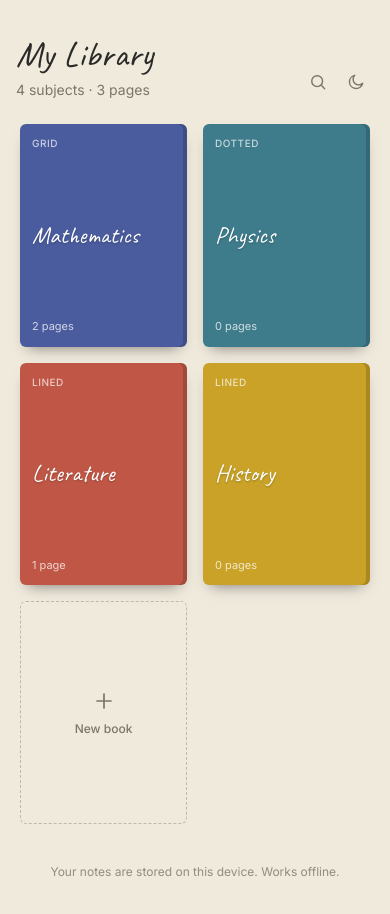
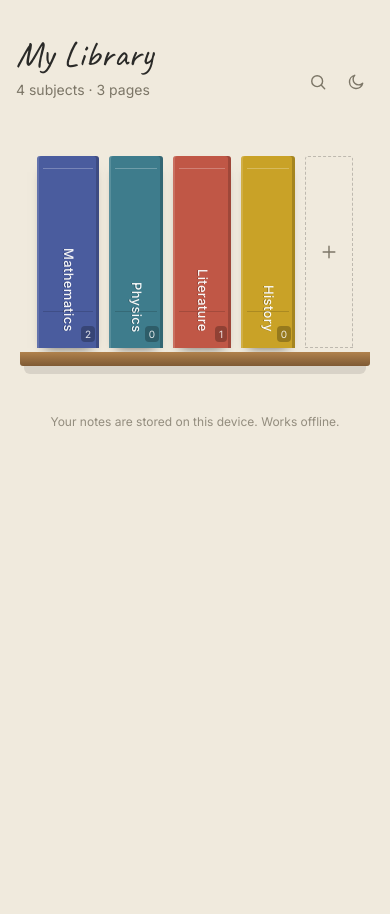
Before and after one commit to olcanaskar/my-library, a Next.js app: page / in a window 390 px wide. Shown: the top 914 px of the page. After the commit the page ends 844 px from the top, so only its background shows below. Built offline with nearby package versions, Linux system fonts and the light colour scheme.

Commit message:
feat: show the shelf on mobile instead of a cover grid

```diff
--- a/components/library/BookSpine.tsx
+++ b/components/library/BookSpine.tsx
@@ -18,7 +18,7 @@ export function BookSpine({ subject, noteCount, onOpen }: BookSpineProps) {
       type="button"
       onClick={onOpen}
       aria-label={`${subject.name} notebook, ${pagesLabel(noteCount)}`}
-      className="group relative flex h-56 shrink-0 items-end justify-center rounded-t-[3px] pb-4 shadow-[inset_-3px_0_0_rgba(0,0,0,0.18),inset_2px_0_0_rgba(255,255,255,0.14),0_8px_12px_-8px_rgba(0,0,0,0.55)] transition-all duration-200 ease-out hover:-translate-y-2 hover:shadow-[inset_-3px_0_0_rgba(0,0,0,0.18),inset_2px_0_0_rgba(255,255,255,0.14),0_18px_22px_-12px_rgba(0,0,0,0.55)] focus-visible:-translate-y-2 focus-visible:outline-2 focus-visible:outline-offset-2 focus-visible:outline-ink"
+      className="group relative flex h-48 shrink-0 items-end justify-center rounded-t-[3px] pb-4 shadow-[inset_-3px_0_0_rgba(0,0,0,0.18),inset_2px_0_0_rgba(255,255,255,0.14),0_8px_12px_-8px_rgba(0,0,0,0.55)] transition-all duration-200 ease-out hover:-translate-y-2 active:-translate-y-1 hover:shadow-[inset_-3px_0_0_rgba(0,0,0,0.18),inset_2px_0_0_rgba(255,255,255,0.14),0_18px_22px_-12px_rgba(0,0,0,0.55)] focus-visible:-translate-y-2 focus-visible:outline-2 focus-visible:outline-offset-2 focus-visible:outline-ink sm:h-56"
       style={{ width, backgroundColor: subject.color }}
     >
       <span
--- a/components/library/LibraryView.tsx
+++ b/components/library/LibraryView.tsx
@@ -1,7 +1,6 @@
 "use client";
 
 import type { Note, Subject } from "@/lib/types";
-import { paperLabel } from "@/lib/types";
 import { pagesLabel, subjectsLabel } from "@/lib/format";
 import {
   BookIcon,
@@ -93,48 +92,9 @@ export function LibraryView({
             </button>
           </div>
         ) : (
-          <>
-            {/* Mobile: cover grid */}
-            <div className="grid grid-cols-2 gap-4 sm:hidden">
-              {subjects.map((subject) => {
-                const count = countBySubject.get(subject.id) ?? 0;
-                return (
-                  <button
-                    key={subject.id}
-                    type="button"
-                    onClick={() => onOpenBook(subject.id)}
-                    className="group relative flex aspect-3/4 flex-col justify-between overflow-hidden rounded-md p-3 text-left shadow-[inset_-4px_0_0_rgba(0,0,0,0.16),0_8px_14px_-8px_rgba(0,0,0,0.5)] transition active:scale-[0.98]"
-                    style={{ backgroundColor: subject.color }}
-                  >
-                    <span className="text-[10px] font-medium tracking-wider text-white/70 uppercase">
-                      {paperLabel(subject.paper)}
-                    </span>
-                    <span className="font-hand text-2xl leading-tight text-white [text-shadow:0_1px_2px_rgba(0,0,0,0.25)]">
-                      {subject.name}
-                    </span>
-                    <span className="text-[11px] text-white/75">
-                      {pagesLabel(count)}
-                    </span>
-                  </button>
-                );
-              })}
-
-              {/* Mobile needs its own add entry: the shelf is hidden here. */}
-              <button
-                type="button"
-                onClick={onNewBook}
-                aria-label="Add a new book"
-                className="flex aspect-3/4 flex-col items-center justify-center gap-2 rounded-md border border-dashed border-ink/25 text-ink-soft transition hover:border-ink/50 hover:bg-card/50 hover:text-ink active:scale-[0.98]"
-              >
-                <PlusIcon className="h-6 w-6" />
-                <span className="text-xs font-medium">New book</span>
-              </button>
-            </div>
-
-            {/* Desktop: shelf */}
-            <div className="hidden sm:block">
+          <div>
             <div className="shelf-scroll overflow-x-auto pb-1">
-                <div className="flex min-w-max items-end justify-center gap-2.5 px-6 pt-8">
+              <div className="flex min-w-max items-end justify-center gap-2.5 px-4 pt-8 sm:px-6">
                 {subjects.map((subject) => (
                   <BookSpine
                     key={subject.id}
@@ -148,7 +108,7 @@ export function LibraryView({
                   type="button"
                   onClick={onNewBook}
                   aria-label="Add a new subject"
-                    className="flex h-56 w-14 shrink-0 items-center justify-center rounded-t-[3px] border border-dashed border-ink/25 text-ink-soft transition hover:border-ink/50 hover:bg-card/50 hover:text-ink"
+                  className="flex h-48 w-12 shrink-0 items-center justify-center rounded-t-[3px] border border-dashed border-ink/25 text-ink-soft transition hover:border-ink/50 hover:bg-card/50 hover:text-ink sm:h-56 sm:w-14"
                 >
                   <PlusIcon className="h-5 w-5" />
                 </button>
@@ -158,7 +118,6 @@ export function LibraryView({
             <div className="h-3.5 rounded-b-[3px] bg-gradient-to-b from-shelf to-shelf-edge" />
             <div className="mx-1 h-2 rounded-b-md bg-black/10" />
           </div>
-          </>
         )}
 
         <p className="mt-10 text-center text-xs text-ink-soft/80">
```
Lines whose indentation alone changed are shown as unchanged.
